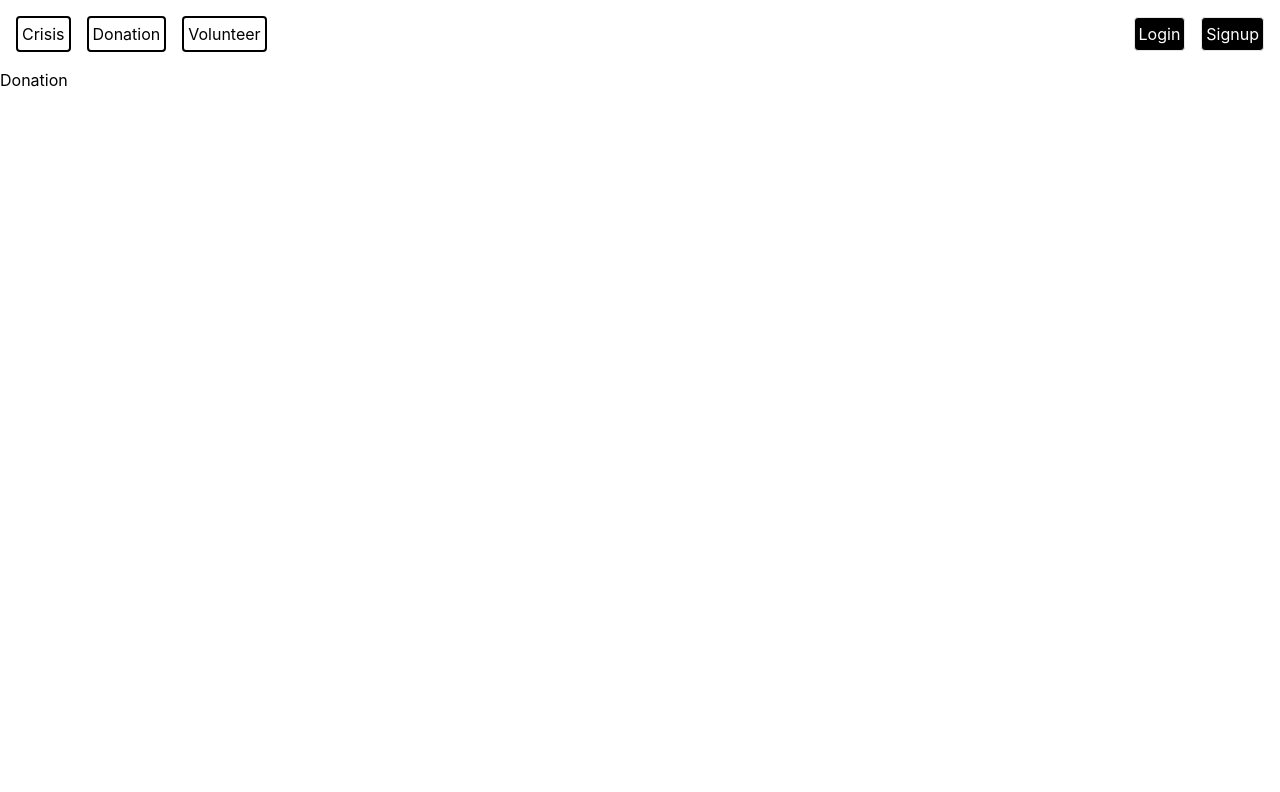
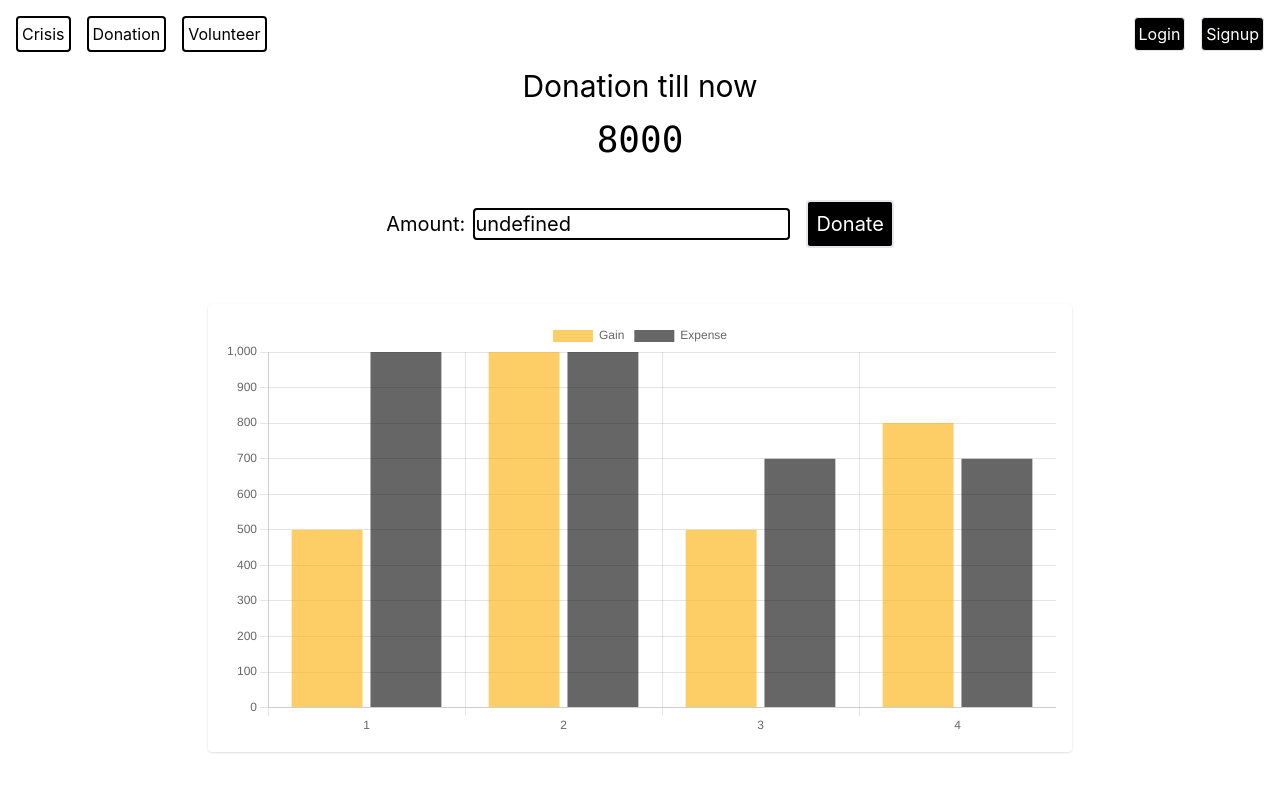
Before and after one commit to meSajied/disaster-management-client, a React (Create React App) app: page /donation in a window 1280 px wide. Shown: the top 792 px of the page. Built offline with nearby package versions, Linux system fonts and the light colour scheme.

Commit message:
Added donation feature

```diff
--- a/src/component/BarChart.js
+++ b/src/component/BarChart.js
@@ -1,39 +1,13 @@
 // BarChart.js
 import React from 'react';
 import { Bar } from 'react-chartjs-2';
-import { Chart as ChartJS, CategoryScale, LinearScale, BarElement, Title, Tooltip, Legend } from 'chart.js';
+import { Chart as ChartJS, CategoryScale, LinearScale,
+  BarElement, Title, Tooltip, Legend } from 'chart.js';
 
-// Register the required chart.js components
-ChartJS.register(CategoryScale, LinearScale, BarElement, Title, Tooltip, Legend);
+ChartJS.register(CategoryScale, LinearScale, BarElement,
+    Title, Tooltip, Legend);
 
 const BarChart = ({data}) => {
-  /*// Sample data
-  const data = {
-    labels: ['January', 'February', 'March', 'April', 'May'],
-    datasets: [
-      {
-        label: 'Sales',
-        data: [300, 400, 200, 500, 600],
-        backgroundColor: 'rgba(75, 192, 192, 0.6)',
-        borderColor: 'rgba(75, 192, 192, 1)',
-        borderWidth: 1,
-      },
-    ],
-  };
-
-  // Chart options
-  const options = {
-    responsive: true,
-    plugins: {
-      legend: {
-        position: 'top',
-      },
-      title: {
-        display: true,
-        text: 'Monthly Sales Data',
-      },
-    },
-  };*/
 
   return <Bar data={data} />;
 };
--- /dev/null
+++ b/src/component/DailyFinancialStats.js
@@ -0,0 +1,41 @@
+import React, {useEffect, useState} from "react";
+import costData from "../data/CostData.json";
+import {BarChart} from "./BarChart";
+
+function DailyFinancialStats() {
+  const [cData, setCData] = useState({
+    labels: [],
+    datasets: [{
+      label: "",
+      data: [],
+    }]
+  });
+
+  useEffect(() => {
+    if (costData && costData.length > 0) {
+      setCData({
+        labels: costData.map((item) => item.date),
+        datasets: [{
+          label: "Gain",
+          data: costData.map((item) => item.gain),
+          backgroundColor: "rgba(253, 173, 0, 0.6)",
+        },
+          {
+            label: "Expense",
+            data: costData.map((item) => item.expense),
+            backgroundColor: "rgba(0, 0, 0, 0.6)"
+          }]
+      });
+    }
+  }, []);
+
+  return (
+      <div className='p-4 w-full max-w-4xl mx-auto'>
+        <div className='bg-white p-4 shadow rounded'>
+          <BarChart data={cData} />
+        </div>
+      </div>
+  );
+}
+
+export { DailyFinancialStats };
--- a/src/pages/HomePage.js
+++ b/src/pages/HomePage.js
@@ -1,41 +1,10 @@
-import React, { useEffect, useState } from 'react';
-import { BarChart } from "../component/BarChart";
-import costData from "../data/CostData.json";
+import {DailyFinancialStats} from "../component/DailyFinancialStats";
 
 function HomePage() {
-  //const [costData, setCostData] = useState([]);
-  const [cData, setCData] = useState({
-    labels: [],
-    datasets: [{
-      label: "",
-      data: [],
-    }]
-  });
-
-  useEffect(() => {
-    if (costData && costData.length > 0) {
-      setCData({
-        labels: costData.map((item) => item.date),
-        datasets: [{
-          label: "Gain",
-          data: costData.map((item) => item.gain),
-          backgroundColor: "rgba(253, 173, 0, 0.6)",
-        },
-          {
-            label: "Expense",
-            data: costData.map((item) => item.expense),
-            backgroundColor: "rgba(0, 0, 0, 0.6)"
-          }]
-      });
-    }
-  }, []);
-
 
   return (
-      <div className='p-4 w-full max-w-4xl mx-auto'>
-        <div className='bg-white p-4 shadow rounded'>
-          <BarChart data={cData} />
-        </div>
+      <div>
+        <DailyFinancialStats />
       </div>
   );
 }
--- a/src/pages/donation.js
+++ b/src/pages/donation.js
@@ -1,10 +1,37 @@
 import React from "react"
+import {DailyFinancialStats} from "../component/DailyFinancialStats";
 function Donation() {
   return(
-      <div>
-        <h1>Donation</h1>
+      <div className='flex-col items-center space-y-6'>
+        <div className='space-y-4'>
+          <div className='text-3xl text-center'>
+            Donation till now
+          </div>
+
+          <div className='font-mono text-center text-4xl'>
+            8000
+          </div>
+        </div>
+
+        <form className='p-4 flex justify-center space-x-4 items-center'
+            onSubmit={handleSubmit}>
+          <div className='text-xl space-x-2'>
+            <label htmlFor='amount' >Amount:</label>
+            <input className='border-2 rounded border-black'
+                type='text' name='amount' value='undefined'/>
+          </div>
+
+          <button className='border-2 rounded p-2 bg-black
+              text-white text-xl' type='submit'>Donate</button>
+        </form>
+
+        <DailyFinancialStats />
       </div>
-  )
+  );
+
+  function handleSubmit() {
+
+  }
 }
 
-export { Donation };
+export {Donation};
```
